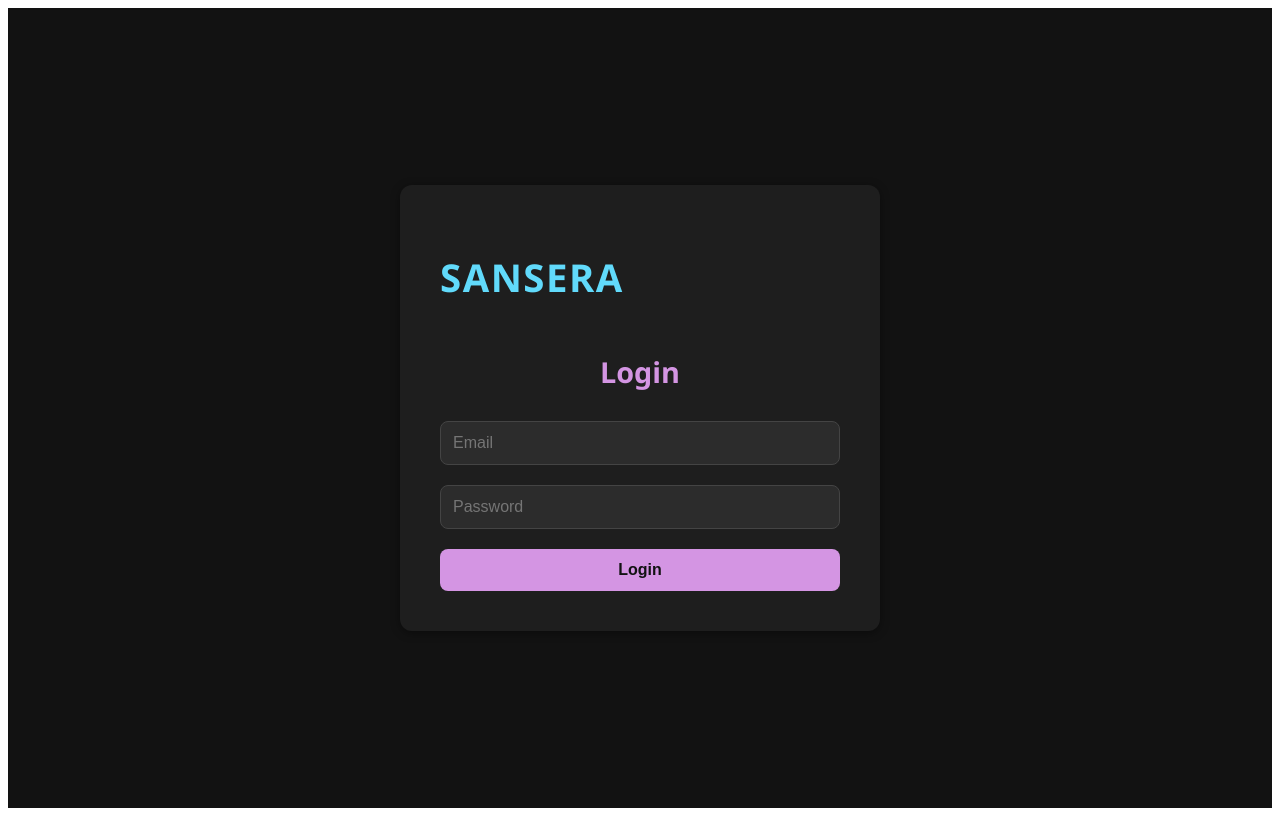
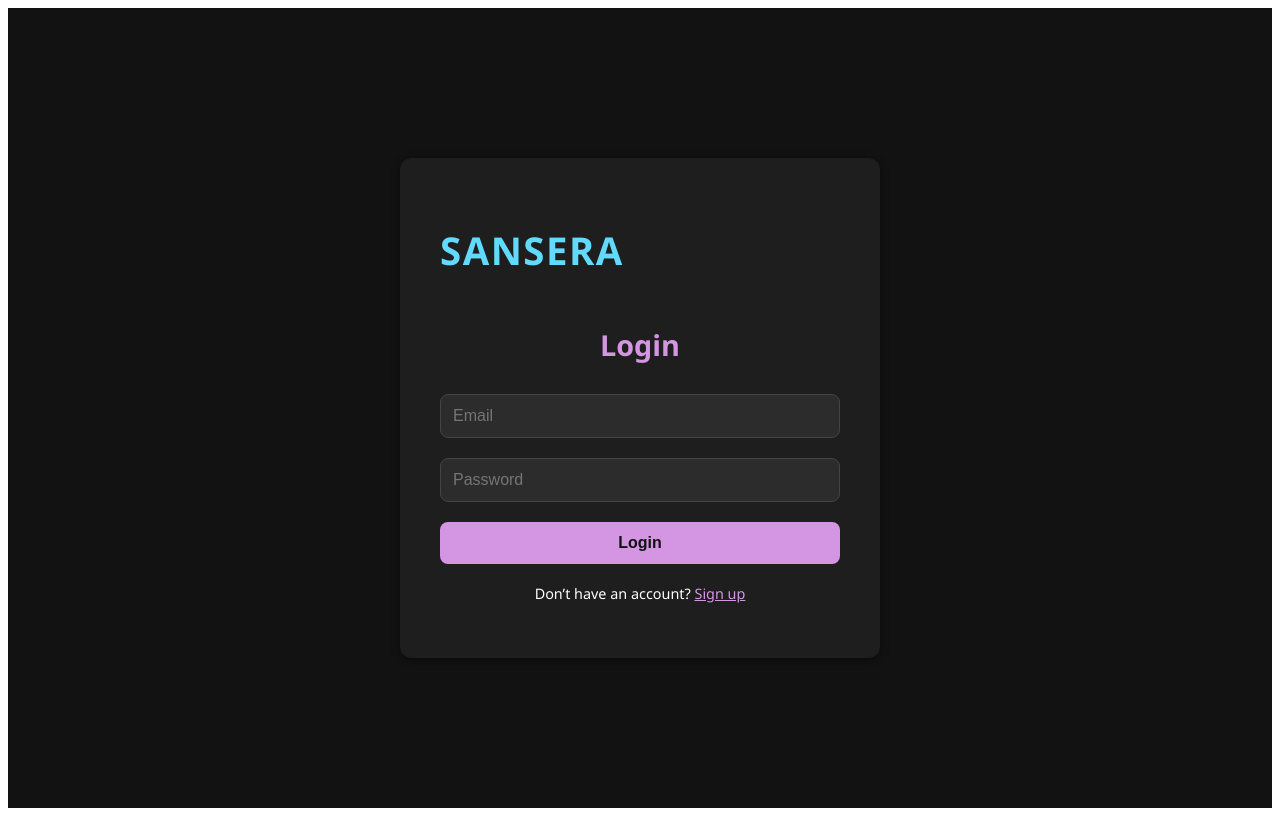
Before and after one commit to yashithalrao/newfinal, a React (Vite) app in the folder frontend/: page / in a window 1280 px wide. Built offline with nearby package versions, Linux system fonts and the light colour scheme; no server answers.

Commit message:
Update Login.jsx

```diff
--- a/frontend/src/pages/Login.jsx
+++ b/frontend/src/pages/Login.jsx
@@ -1,5 +1,8 @@
+
+
+
 import { useState, useContext } from 'react';
-import { useNavigate } from 'react-router-dom';
+import { useNavigate, Link } from 'react-router-dom'; // 👈 added Link
 import api from '../api/axios';
 import { AuthContext } from '../context/authContext';
 
@@ -23,7 +26,7 @@ function Login() {
   return (
     <div style={pageStyle}>
       <form onSubmit={handleSubmit} style={formStyle}>
-      <h1 style = {brandText}>SANSERA</h1>
+        <h1 style={brandText}>SANSERA</h1>
         <h2 style={titleStyle}>Login</h2>
 
         <input
@@ -45,10 +48,17 @@ return (
         />
 
         <button type="submit" style={buttonStyle}>Login</button>
+
+        {/* 👇 Signup link */}
+        <p style={{ marginTop: '20px', textAlign: 'center', fontSize: '0.9rem' }}>
+          Don’t have an account?{' '}
+          <Link to="/signup" style={{ color: 'rgba(212, 149, 227, 1)', textDecoration: 'underline' }}>
+            Sign up
+          </Link>
+        </p>
       </form>
     </div>
   );
-
 }
 
 export default Login;
```
Lines whose indentation alone changed are shown as unchanged.
